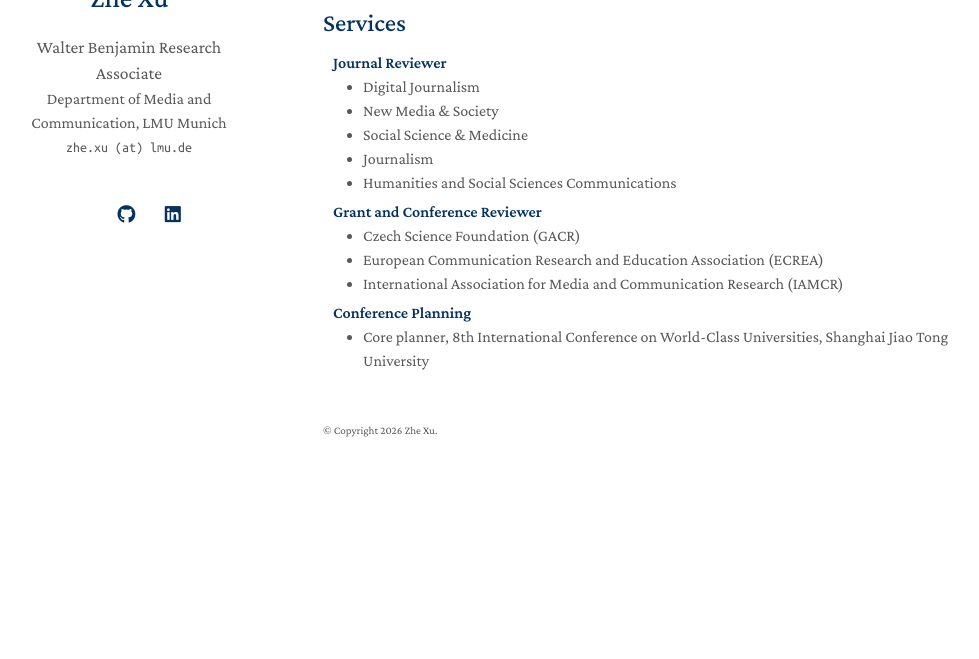
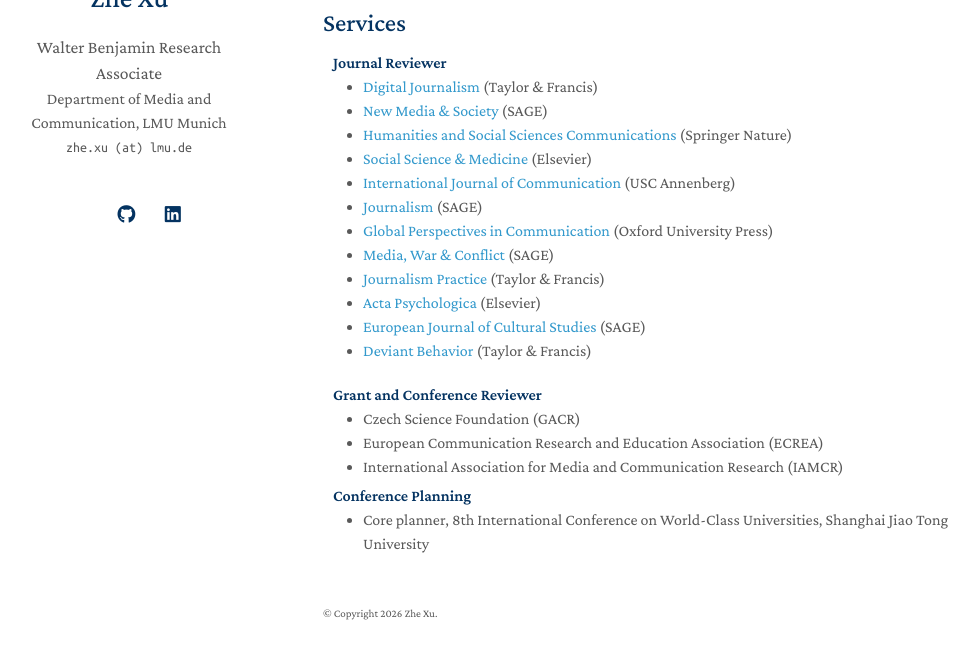
Before and after one commit to zhexuphd/newweb, a Jekyll site: the page built from index.md, in a window 1280 px wide and 900 px high, scrolled down 1572 px, cut to the strip 206-865 px from the top of the window. Shown: the whole strip, without its empty margins (147-1126 px from the left). Built offline with Jekyll 4.4.1, drawn with Linux system fonts in a browser that asks for light colours; a style sheet for code colours, icons or effects is not loaded; our own code applies the rules of GitHub Pages for plain Markdown files; before the commit the page ends 2289 px from its top, so only the background shows below that.

Commit message:
Update services.md

```diff
--- a/_includes/services.md
+++ b/_includes/services.md
@@ -2,12 +2,19 @@
 
 <h4 style="margin:0 10px 0;">Journal Reviewer</h4>
 
-<ul style="margin:0 0 5px;">
-  <li><a href="https://www.tandfonline.com/journals/rdij20"><autocolor>Digital Journalism</autocolor></a></li>
-  <li><a href="https://journals.sagepub.com/home/nms"><autocolor>New Media &amp; Society</autocolor></a></li>
-  <li><a href="https://www.sciencedirect.com/journal/social-science-and-medicine"><autocolor>Social Science &amp; Medicine</autocolor></a></li>
-  <li><a href="https://journals.sagepub.com/home/jou"><autocolor>Journalism</autocolor></a></li>
-  <li><a href="https://www.nature.com/palcomms/"><autocolor>Humanities and Social Sciences Communications</autocolor></a></li>
+<ul class="service-list">
+  <li><a href="https://www.tandfonline.com/journals/rdij20">Digital Journalism</a> (Taylor &amp; Francis)</li>
+  <li><a href="https://journals.sagepub.com/home/nms">New Media &amp; Society</a> (SAGE)</li>
+  <li><a href="https://www.nature.com/palcomms/">Humanities and Social Sciences Communications</a> (Springer Nature)</li>
+  <li><a href="https://www.sciencedirect.com/journal/social-science-and-medicine">Social Science &amp; Medicine</a> (Elsevier)</li>
+  <li><a href="https://ijoc.org/index.php/ijoc">International Journal of Communication</a> (USC Annenberg)</li>
+  <li><a href="https://journals.sagepub.com/home/jou">Journalism</a> (SAGE)</li>
+  <li><a href="https://academic.oup.com/gpc">Global Perspectives in Communication</a> (Oxford University Press)</li>
+  <li><a href="https://journals.sagepub.com/home/mwc">Media, War &amp; Conflict</a> (SAGE)</li>
+  <li><a href="https://www.tandfonline.com/journals/rjop20">Journalism Practice</a> (Taylor &amp; Francis)</li>
+  <li><a href="https://www.sciencedirect.com/journal/acta-psychologica">Acta Psychologica</a> (Elsevier)</li>
+  <li><a href="https://journals.sagepub.com/home/ECS">European Journal of Cultural Studies</a> (SAGE)</li>
+  <li><a href="https://www.tandfonline.com/journals/udbh20">Deviant Behavior</a> (Taylor &amp; Francis)</li>
 </ul>
 
 <h4 style="margin:0 10px 0;">Grant and Conference Reviewer</h4>
```
